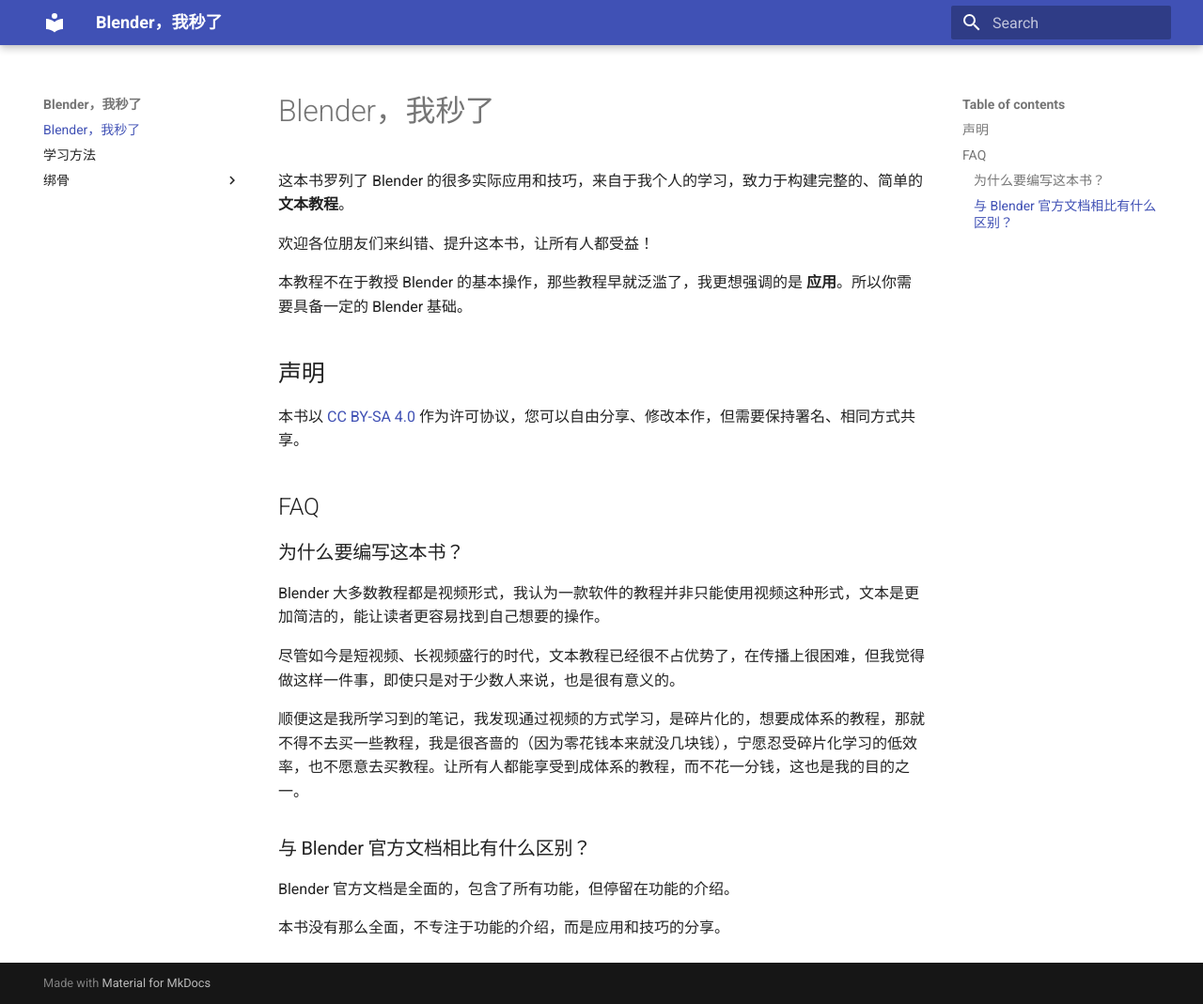
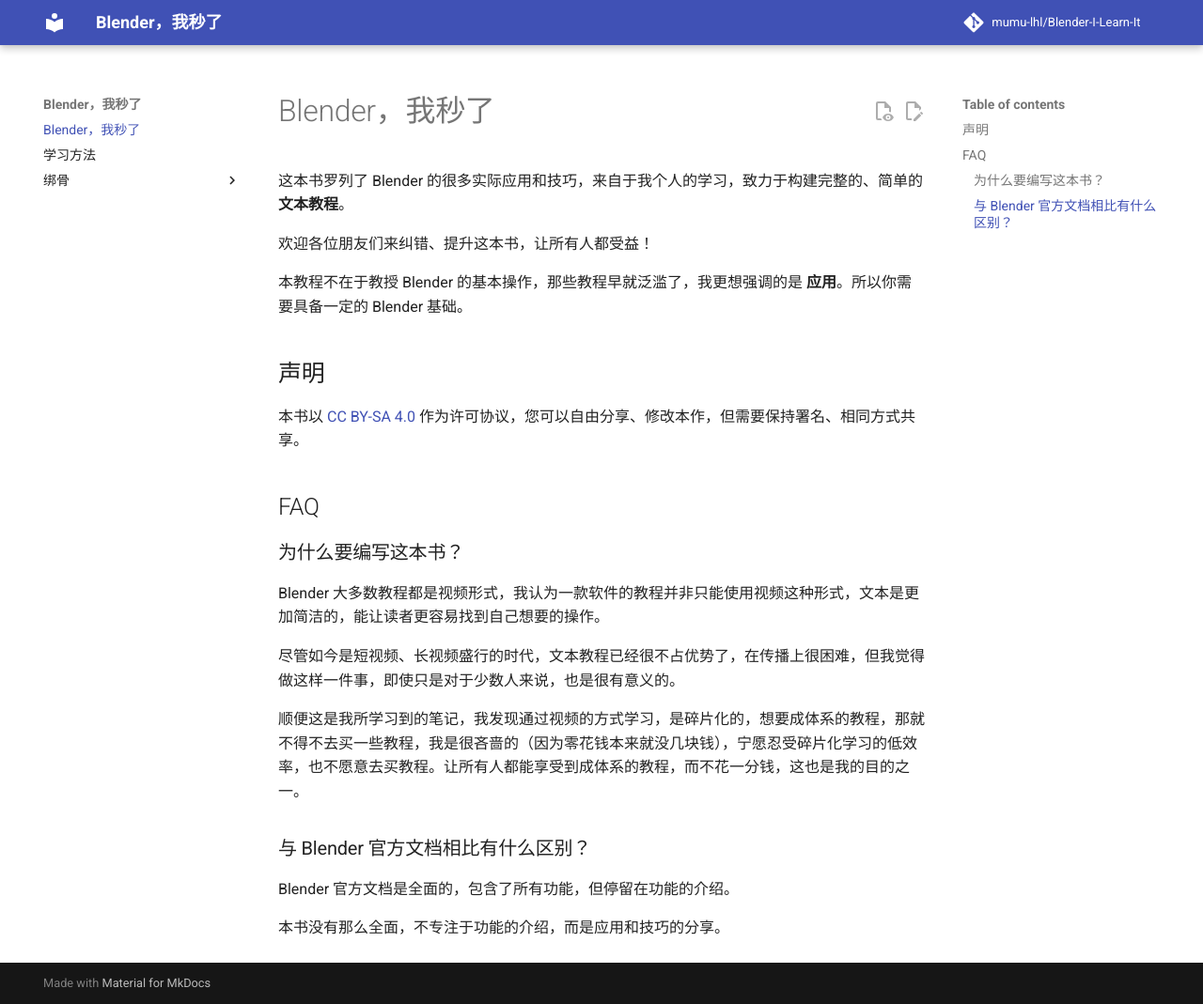
Before and after one commit to mumu-lhl/Blender-I-Learn-It, an MkDocs documentation site: the page built from docs/index.md, in a window 1280 px wide and 1069 px high. Shown: the whole window at 94% size. Built offline with MkDocs 1.6.1 and Material for MkDocs 9.7.7, drawn with Linux system fonts in a browser that asks for light colours; comment, search, counter and statistics services are not loaded.

Commit message:
docs: update

```diff
--- a/mkdocs.yml
+++ b/mkdocs.yml
@@ -1,3 +1,19 @@
 site_name: Blender，我秒了
+
+repo_url: https://github.com/mumu-lhl/Blender-I-Learn-It
+repo_name: mumu-lhl/Blender-I-Learn-It
+edit_uri: edit/main/docs/
+
 theme:
   name: material
+  features:
+    - content.action.edit
+    - content.action.view
+
+plugins:
+  - git-revision-date-localized:
+      enable_creation_date: true
+
+  - git-committers:
+      repository: mumu-lhl/Blender-I-Learn-It
+      branch: main
```
Also changed, not shown: docs/绑骨/index.md (deleted), 1 other file.
